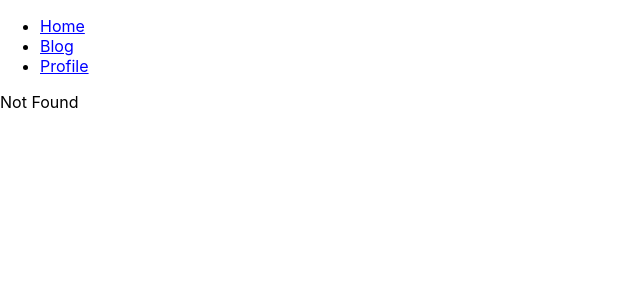
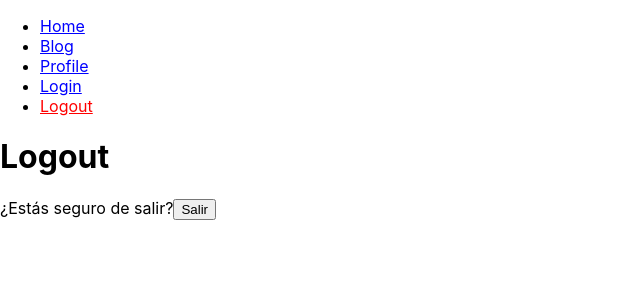
Before and after one commit to MarcoArredondo/curso-react-router, a React (Create React App) app: page /#/logout in a window 1280 px wide. Before the commit this address had no page. Shown: the top 300 px of the page, without its empty margins (0-640 px from the left). Built offline with nearby package versions, Linux system fonts and the light colour scheme.

Commit message:
Adding login/logout routes and their components

```diff
--- a/src/App.js
+++ b/src/App.js
@@ -4,6 +4,8 @@ import { BlogPage } from "./BlogPage";
 import { HomePage } from "./HomePage";
 import { ProfilePage } from "./ProfilePage";
 import { BlogPost } from "./BlogPost";
+import { LoginPage } from "./LoginPage";
+import { LogoutPage } from "./LogoutPage";
 
 //Creating hash router #
 // /#/blog
@@ -21,7 +23,8 @@ function App() {
           <Route path=":slug" element={<BlogPost />} />
         </Route>
 
-
+        <Route path="/login" element={<LoginPage />} />
+        <Route path="/logout" element={<LogoutPage />} />
         <Route path="/profile" element={<ProfilePage />} />
         <Route path="*" element={<p>Not Found</p>} />
       </Routes>
--- /dev/null
+++ b/src/LoginPage.js
@@ -0,0 +1,28 @@
+import React from "react";
+
+function LoginPage(){
+
+    const [username, setUsername] = React.useState("");
+
+    const login = (event) => {
+        event.preventDefault();
+        console.log(username);
+    };
+
+    return (
+        <>
+            <h1>Login</h1>
+
+            <form onSubmit={login}>
+                <label>Username:</label>
+                <input
+                    value={username}
+                    onChange={(event) => {setUsername(event.target.value)}}
+                />
+                <button type="submit">Login</button>
+            </form>
+        </>
+    );
+}
+
+export {LoginPage};
--- /dev/null
+++ b/src/LogoutPage.js
@@ -0,0 +1,22 @@
+import React from "react";
+
+function LogoutPage(){
+
+    const logout = (event) => {
+        event.preventDefault();
+        console.log("Salir");
+    };
+
+    return (
+        <>
+            <h1>Logout</h1>
+
+            <form onSubmit={logout}>
+                <label>¿Estás seguro de salir?</label>
+                <button type="submit">Salir</button>
+            </form>
+        </>
+    );
+}
+
+export {LogoutPage};
--- a/src/Menu.js
+++ b/src/Menu.js
@@ -50,5 +50,13 @@ routes.push({
   to: "/profile",
   text: "Profile",
 });
+routes.push({
+    to: "/login",
+    text: "Login",
+  });
+  routes.push({
+    to: "/logout",
+    text: "Logout",
+  });
 
 export {Menu};
```
